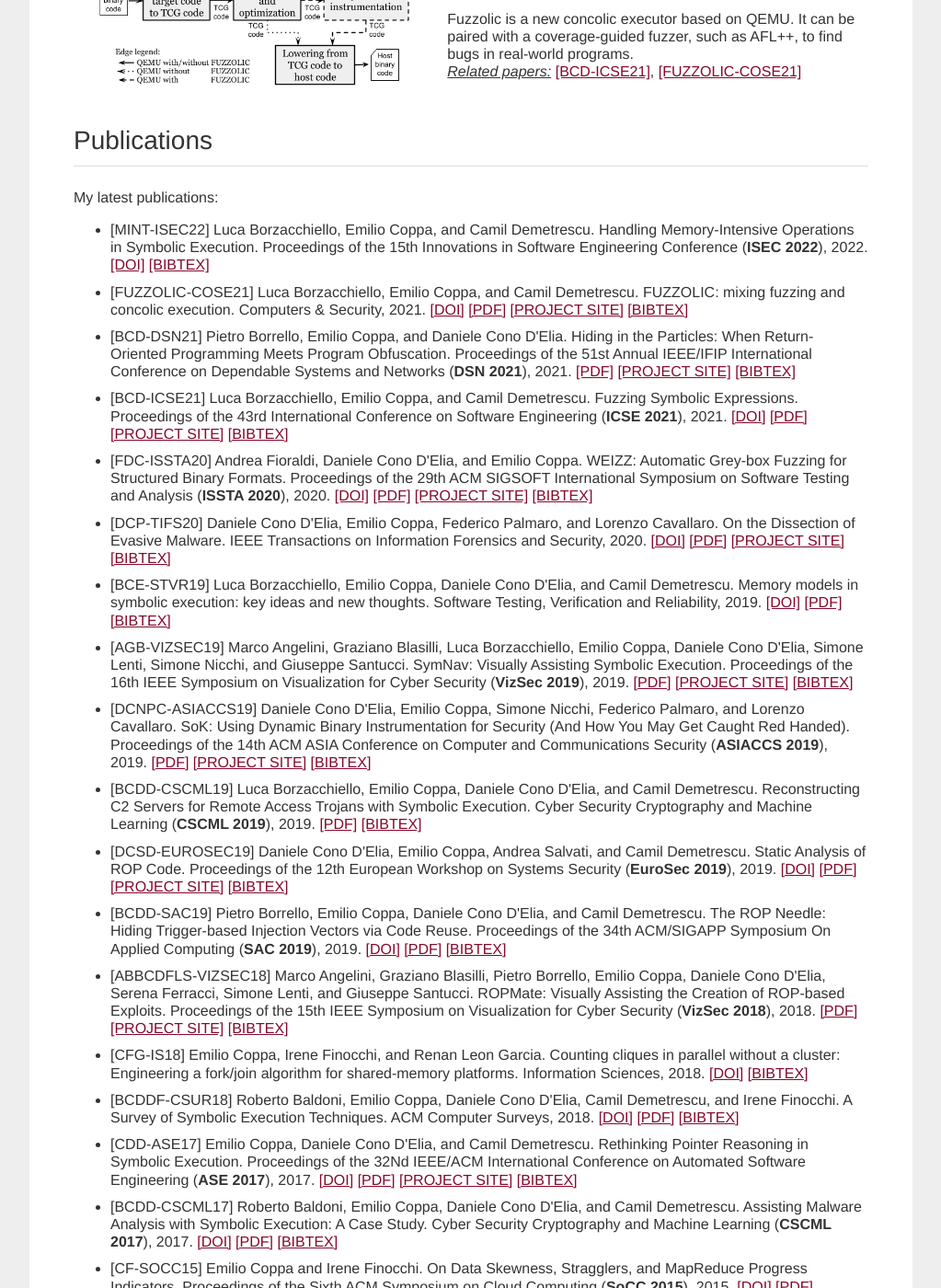
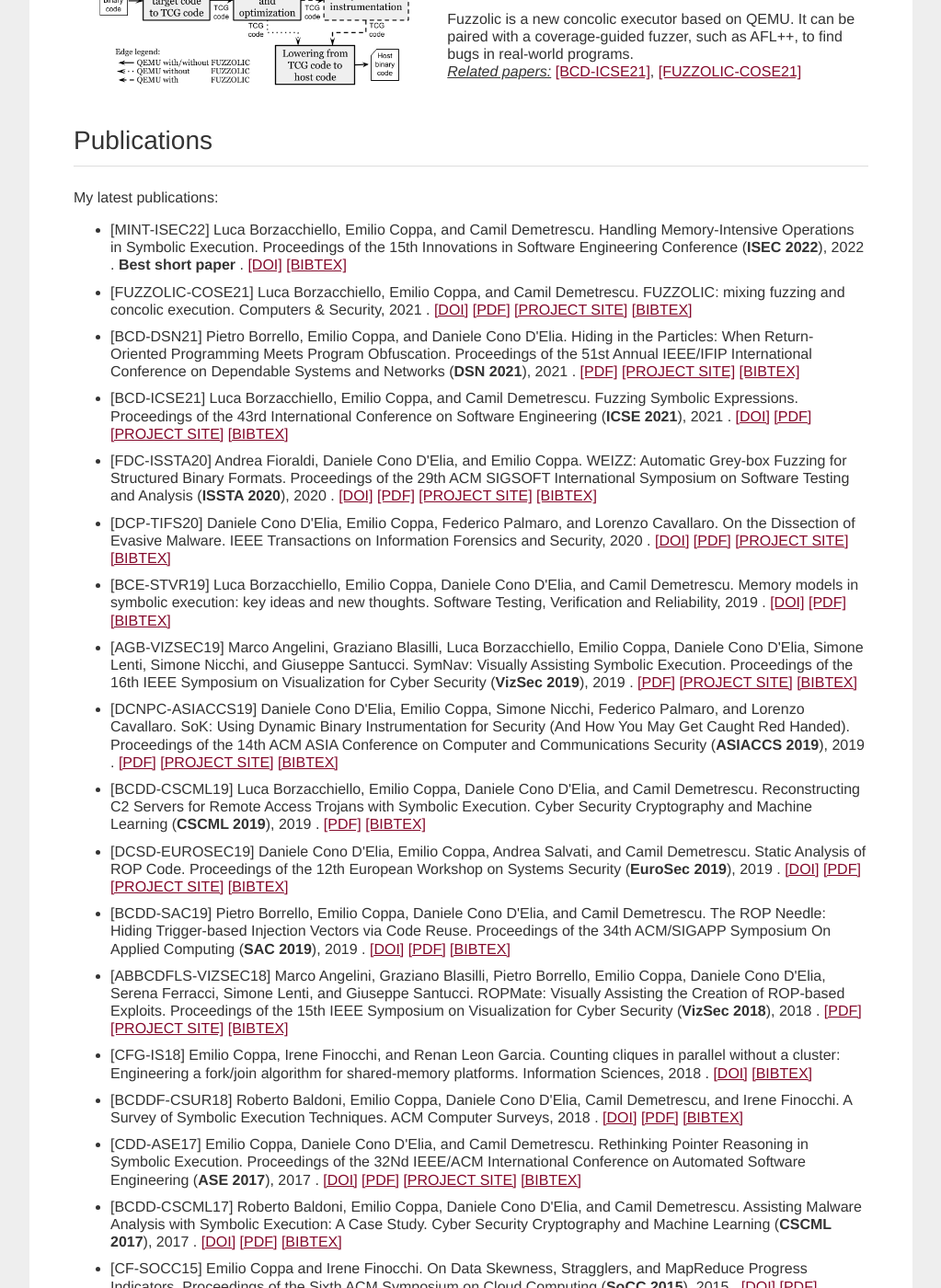
Before and after one commit to ecoppa/ecoppa.github.io, a Jekyll site: the page built from index.html, in a window 1280 px wide and 1400 px high, scrolled down 2463 px. Shown: the whole window at 92% size, without its empty margins (128-1151 px from the left). Built offline with Jekyll 4.4.1, drawn with Linux system fonts in a browser that asks for light colours; some of the changed text lies outside the part shown.

Commit message:
Update index.html

```diff
--- a/index.html
+++ b/index.html
@@ -363,7 +363,10 @@ title: Emilio Coppa - Academic Page - Sapienza University of Rome
     <span v-if="p.volume"> {{ p.volume }}<span v-if="p.issue">({{ p.issue }})</span>,</span>
     <span v-if="p.page"> pp {{ p.page }},</span>
     -->
-						{{ p.issued['date-parts'][0][0] }}.
+						{{ p.issued['date-parts'][0][0] }}
+						<span v-if="p.note">.</span>
+						<span v-if="p.note"><b>{{ p.note }}</b></span>
+						.
 						<a v-if="p.DOI" target="_blank" :href="'https://www.doi.org/' + p.DOI">[DOI]</a>
 						<a v-else-if="p.URL" target="_blank" :href="p.URL">[DOI]</a>
 						<a v-if="p.url_pdf" target="_blank" :href="p.url_pdf">[PDF]</a>
```
